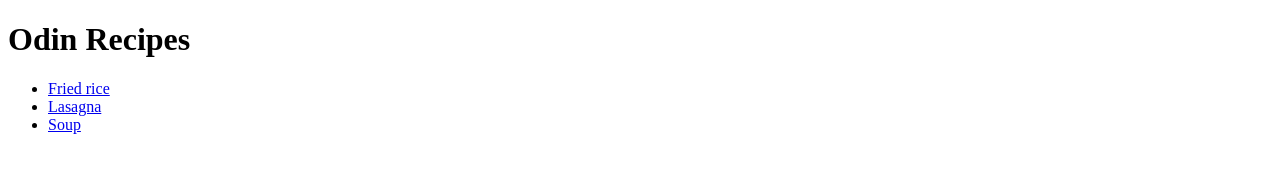
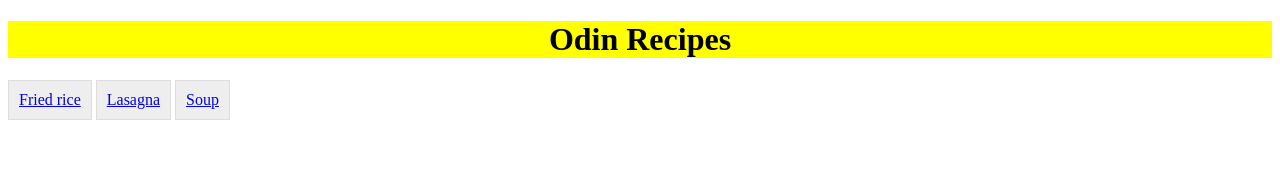
Before and after one commit to Mario9924/odin-recipes, a plain HTML site: page index.html in a window 1280 px wide. Drawn offline with Linux system fonts and the light colour scheme.

Commit message:
Se añade estilo para la lista de recetas

```diff
--- a/index.html
+++ b/index.html
@@ -2,10 +2,13 @@
 <html>
     <head>
         <title> Odin Project "recipes"</title>
-        <meta charset="UTF8">
+        <meta charset="UTF-8">
+        <meta http-equiv="X-UA-Compatible" content="IE=edge">
+        <meta name="viewport" content="width=device-width, initial-scale=1.0">
+        <link rel="stylesheet" href="style.css">
     </head>
     <body>
-        <h1>Odin Recipes</h1>
+        <h1 id="title">Odin Recipes</h1>
         <ul>
             <li>
                 <a href="recipes/fried_rice.html">Fried rice</a>
```
